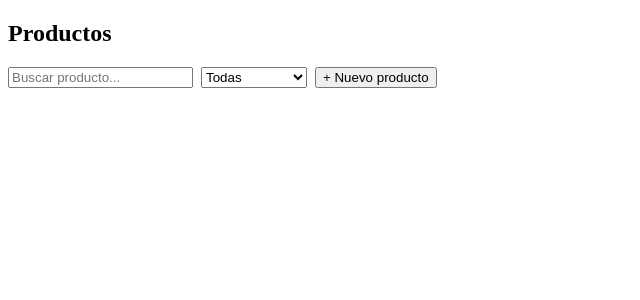
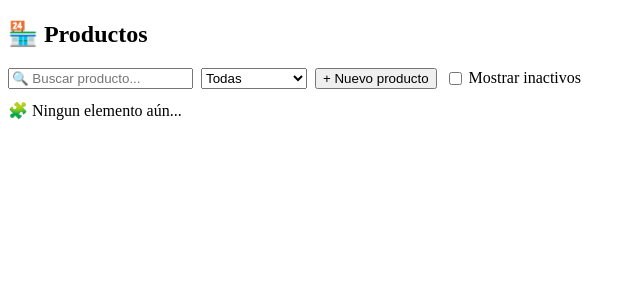
Before and after one commit to rody7val/order-mgmt, a React (Vite) app: page / in a window 1280 px wide. Shown: the top 300 px of the page, without its empty margins (0-640 px from the left). Built offline with nearby package versions, Linux system fonts and the light colour scheme.

Commit message:
soft delete, confirm modal, active filter, createdAt, updateAt, helper de fecha

```diff
--- a/src/assets/global.css
+++ b/src/assets/global.css
@@ -0,0 +1,185 @@
+@custom-variant dark (&:is(.dark *));
+
+:root {
+  --font-size: 16px;
+  --background: #ffffff;
+  --foreground: oklch(0.145 0 0);
+  --card: #ffffff;
+  --card-foreground: oklch(0.145 0 0);
+  --popover: oklch(1 0 0);
+  --popover-foreground: oklch(0.145 0 0);
+  --primary: #030213;
+  --primary-foreground: oklch(1 0 0);
+  --secondary: oklch(0.95 0.0058 264.53);
+  --secondary-foreground: #030213;
+  --muted: #ececf0;
+  --muted-foreground: #717182;
+  --accent: #e9ebef;
+  --accent-foreground: #030213;
+  --destructive: #d4183d;
+  --destructive-foreground: #ffffff;
+  --border: rgba(0, 0, 0, 0.1);
+  --input: transparent;
+  --input-background: #f3f3f5;
+  --switch-background: #cbced4;
+  --font-weight-medium: 500;
+  --font-weight-normal: 400;
+  --ring: oklch(0.708 0 0);
+  --chart-1: oklch(0.646 0.222 41.116);
+  --chart-2: oklch(0.6 0.118 184.704);
+  --chart-3: oklch(0.398 0.07 227.392);
+  --chart-4: oklch(0.828 0.189 84.429);
+  --chart-5: oklch(0.769 0.188 70.08);
+  --radius: 0.625rem;
+  --sidebar: oklch(0.985 0 0);
+  --sidebar-foreground: oklch(0.145 0 0);
+  --sidebar-primary: #030213;
+  --sidebar-primary-foreground: oklch(0.985 0 0);
+  --sidebar-accent: oklch(0.97 0 0);
+  --sidebar-accent-foreground: oklch(0.205 0 0);
+  --sidebar-border: oklch(0.922 0 0);
+  --sidebar-ring: oklch(0.708 0 0);
+}
+
+.dark {
+  --background: oklch(0.145 0 0);
+  --foreground: oklch(0.985 0 0);
+  --card: oklch(0.145 0 0);
+  --card-foreground: oklch(0.985 0 0);
+  --popover: oklch(0.145 0 0);
+  --popover-foreground: oklch(0.985 0 0);
+  --primary: oklch(0.985 0 0);
+  --primary-foreground: oklch(0.205 0 0);
+  --secondary: oklch(0.269 0 0);
+  --secondary-foreground: oklch(0.985 0 0);
+  --muted: oklch(0.269 0 0);
+  --muted-foreground: oklch(0.708 0 0);
+  --accent: oklch(0.269 0 0);
+  --accent-foreground: oklch(0.985 0 0);
+  --destructive: oklch(0.396 0.141 25.723);
+  --destructive-foreground: oklch(0.637 0.237 25.331);
+  --border: oklch(0.269 0 0);
+  --input: oklch(0.269 0 0);
+  --ring: oklch(0.439 0 0);
+  --font-weight-medium: 500;
+  --font-weight-normal: 400;
+  --chart-1: oklch(0.488 0.243 264.376);
+  --chart-2: oklch(0.696 0.17 162.48);
+  --chart-3: oklch(0.769 0.188 70.08);
+  --chart-4: oklch(0.627 0.265 303.9);
+  --chart-5: oklch(0.645 0.246 16.439);
+  --sidebar: oklch(0.205 0 0);
+  --sidebar-foreground: oklch(0.985 0 0);
+  --sidebar-primary: oklch(0.488 0.243 264.376);
+  --sidebar-primary-foreground: oklch(0.985 0 0);
+  --sidebar-accent: oklch(0.269 0 0);
+  --sidebar-accent-foreground: oklch(0.985 0 0);
+  --sidebar-border: oklch(0.269 0 0);
+  --sidebar-ring: oklch(0.439 0 0);
+}
+
+@theme inline {
+  --color-background: var(--background);
+  --color-foreground: var(--foreground);
+  --color-card: var(--card);
+  --color-card-foreground: var(--card-foreground);
+  --color-popover: var(--popover);
+  --color-popover-foreground: var(--popover-foreground);
+  --color-primary: var(--primary);
+  --color-primary-foreground: var(--primary-foreground);
+  --color-secondary: var(--secondary);
+  --color-secondary-foreground: var(--secondary-foreground);
+  --color-muted: var(--muted);
+  --color-muted-foreground: var(--muted-foreground);
+  --color-accent: var(--accent);
+  --color-accent-foreground: var(--accent-foreground);
+  --color-destructive: var(--destructive);
+  --color-destructive-foreground: var(--destructive-foreground);
+  --color-border: var(--border);
+  --color-input: var(--input);
+  --color-input-background: var(--input-background);
+  --color-switch-background: var(--switch-background);
+  --color-ring: var(--ring);
+  --color-chart-1: var(--chart-1);
+  --color-chart-2: var(--chart-2);
+  --color-chart-3: var(--chart-3);
+  --color-chart-4: var(--chart-4);
+  --color-chart-5: var(--chart-5);
+  --radius-sm: calc(var(--radius) - 4px);
+  --radius-md: calc(var(--radius) - 2px);
+  --radius-lg: var(--radius);
+  --radius-xl: calc(var(--radius) + 4px);
+  --color-sidebar: var(--sidebar);
+  --color-sidebar-foreground: var(--sidebar-foreground);
+  --color-sidebar-primary: var(--sidebar-primary);
+  --color-sidebar-primary-foreground: var(--sidebar-primary-foreground);
+  --color-sidebar-accent: var(--sidebar-accent);
+  --color-sidebar-accent-foreground: var(--sidebar-accent-foreground);
+  --color-sidebar-border: var(--sidebar-border);
+  --color-sidebar-ring: var(--sidebar-ring);
+}
+
+@layer base {
+  * {
+    @apply border-border outline-ring/50;
+  }
+
+  body {
+    @apply bg-background text-foreground;
+    -webkit-font-smoothing: antialiased;
+    -moz-osx-font-smoothing: grayscale;
+  }
+}
+
+/**
+ * Base typography. This is not applied to elements which have an ancestor with a Tailwind text class.
+ */
+@layer base {
+  :where(:not(:has([class*=' text-']), :not(:has([class^='text-'])))) {
+    h1 {
+      font-size: var(--text-2xl);
+      font-weight: var(--font-weight-medium);
+      line-height: 1.5;
+    }
+
+    h2 {
+      font-size: var(--text-xl);
+      font-weight: var(--font-weight-medium);
+      line-height: 1.5;
+    }
+
+    h3 {
+      font-size: var(--text-lg);
+      font-weight: var(--font-weight-medium);
+      line-height: 1.5;
+    }
+
+    h4 {
+      font-size: var(--text-base);
+      font-weight: var(--font-weight-medium);
+      line-height: 1.5;
+    }
+
+    label {
+      font-size: var(--text-base);
+      font-weight: var(--font-weight-medium);
+      line-height: 1.5;
+    }
+
+    button {
+      font-size: var(--text-base);
+      font-weight: var(--font-weight-medium);
+      line-height: 1.5;
+    }
+
+    input {
+      font-size: var(--text-base);
+      font-weight: var(--font-weight-normal);
+      line-height: 1.5;
+    }
+  }
+}
+
+html {
+  font-size: var(--font-size);
+}
--- a/src/modules/products/application/create/createProduct.js
+++ b/src/modules/products/application/create/createProduct.js
@@ -12,7 +12,9 @@
       name: data.name.trim(),
       price: data.price,
       category: data.category ?? '',
-      active: true
+      active: true,
+      createdAt: Date.now(),
+      updatedAt: Date.now()
     })
   }
 }
--- a/src/modules/products/application/update/updateProduct.js
+++ b/src/modules/products/application/update/updateProduct.js
@@ -17,7 +17,8 @@
       name: data.name,
       price: data.price,
       category: data.category,
-      active: data.active ?? true
+      active: data.active,
+      updatedAt: Date.now()
     })
   }
 }
--- a/src/modules/products/infrastructure/dexie.js
+++ b/src/modules/products/infrastructure/dexie.js
@@ -3,5 +3,5 @@
 export const db = new Dexie('pos-db')
 
 db.version(1).stores({
-  products: '++id, name, category, price, active'
+  products: '++id, name, category, price, active, createdAt, updatedAt'
 })
--- /dev/null
+++ b/src/sections/modal/ConfirmModal.jsx
@@ -0,0 +1,13 @@
+export function ConfirmModal({ title, message, onConfirm, onCancel }) {
+  return (
+    <div>
+      <h3>{title}</h3>
+      <p>{message}</p>
+
+      <div style={{ display: 'flex', gap: '8px' }}>
+        <button onClick={onCancel}>Cancelar</button>
+        <button onClick={onConfirm}>Confirmar</button>
+      </div>
+    </div>
+  )
+}
--- a/src/sections/products/ProductsPage.jsx
+++ b/src/sections/products/ProductsPage.jsx
@@ -11,10 +11,12 @@
 import { ProductForm } from '@/sections/products/ProductForm'
 import { ProductCard } from '@/sections/products/ProductCard'
 import { useModal } from '@/sections/modal/ModalContext'
+import { ConfirmModal } from '@/sections/modal/ConfirmModal'
 
 const repo = new DexieProductRepository()
 
 export function ProductsPage() {
+  const [showInactive, setShowInactive] = useState(false)
   const [search, setSearch] = useState('')
   const [categoryFilter, setCategoryFilter] = useState('')
   const [products, setProducts] = useState([])
@@ -27,6 +29,13 @@
   useEffect(() => {
     load()
   }, [])
+
+  async function activeProduct(product) {
+    product.active = true
+    product.updatedAt = Date.now()
+    await repo.update(product)
+    load()
+  }
 
   function openCreate() {
     openModal(
@@ -57,29 +66,69 @@
     )
   }
 
+  function confirmDelete(product) {
+    openModal(
+      <ConfirmModal
+        title='Eliminar producto'
+        message={`Eliminar ${product.name}?`}
+        onCancel={closeModal}
+        onConfirm={async () => {
+          await remove(product.id)
+          closeModal()
+        }}
+      />
+    )
+  }
+
+    function confirmBan(product) {
+    openModal(
+      <ConfirmModal
+        title='Quitar producto'
+        message={`Quitar  ${product.name}?`}
+        onCancel={closeModal}
+        onConfirm={async () => {
+          product.active = false
+          await ban(product)
+          closeModal()
+        }}
+      />
+    )
+  }
+
   async function remove(id) {
     await deleteProduct(repo)(id)
     load()
   }
+  async function ban(product) {
+    await updateProduct(repo)(product)
+    load()
+  }
+
 
   //filters
-  const filteredProducts = products.filter(product => {
-    const matchesCategory =
-      !categoryFilter || product.category === categoryFilter
+  const filteredProducts = products
+    //.filter(p => p.active !== false) //by switch banned
+    .filter(product => {
+      if (!showInactive) return product.active !== false
+      return true
+    })
+    .filter(p => { //by category
+      const matchesCategory =
+        !categoryFilter || p.category === categoryFilter
 
-    const matchesSearch =
-      product.name.toLowerCase().includes(search.toLowerCase())
+      const matchesSearch =
+        p.name.toLowerCase().includes(search.toLowerCase())
 
-    return matchesCategory && matchesSearch
+      return matchesCategory && matchesSearch
   })
 
   return (
     <div>
-      <h2>Productos</h2>
+      <h2>🏪 Productos</h2>
 
       <div style={{ display: 'flex', gap: '8px', marginBottom: '12px' }}>
         <input
-          placeholder="Buscar producto..."
+          placeholder="🔍 Buscar producto..."
           value={search}
           onChange={e => setSearch(e.target.value)}
         />
@@ -97,24 +146,26 @@
         </select>
 
         <button onClick={openCreate}>+ Nuevo producto</button>
+          <label style={{ display: 'flex', gap: '4px', alignItems: 'center' }}>
+        <input
+          type="checkbox"
+          checked={showInactive}
+          onChange={e => setShowInactive(e.target.checked)}
+        />
+        Mostrar inactivos
+      </label>
       </div>
 
-      {filteredProducts.map(product => (
+      {filteredProducts.length ? filteredProducts.map(product => (
         <ProductCard
           key={product.id}
           product={product}
           onEdit={() => openEdit(product)}
-          onDelete={() => remove(product.id)}
+          onDelete={() => confirmDelete(product)}
+          onBan={() => confirmBan(product)}
+          onActive={() => activeProduct(product)}
         />
-      ))}
-
-      {/*products.map(p => (
-        <div key={p.id}>
-          {p.name} - ${p.price} {p.category}
-          <button onClick={() => openEdit(p)}>Editar</button>
-          <button onClick={() => remove(p.id)}>Eliminar</button>
-        </div>
-      ))*/}
+      )): "🧩 Ningun elemento aún..."}
     </div>
   )
 }
--- /dev/null
+++ b/src/shared/date.js
@@ -0,0 +1,4 @@
+export function formatDate(timestamp) {
+  console.log(timestamp)
+  return new Date(timestamp).toLocaleString()+"hs"
+}
```
Also changed, not shown: src/modules/products/domain/Product.js (+12 -1 lines), src/sections/products/ProductCard.jsx (+9 -2 lines).
